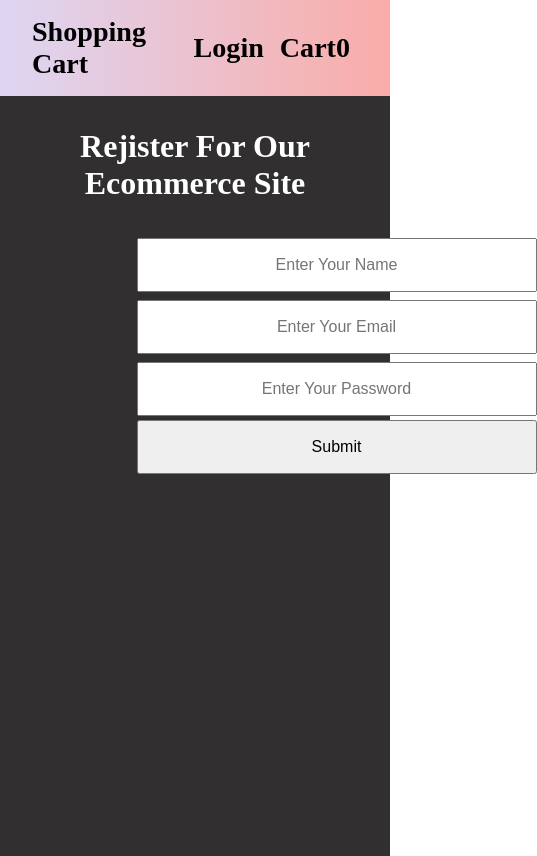
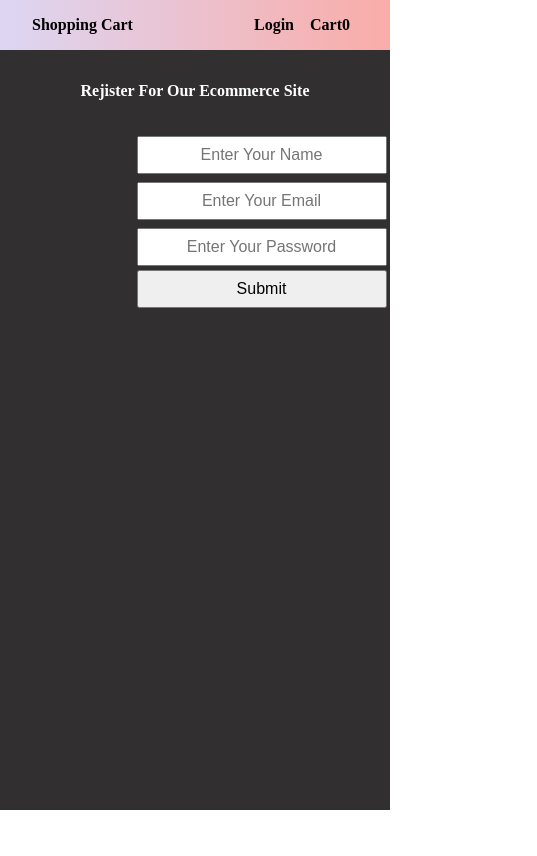
Before and after one commit to pajeetkumar95/Shopping--cart-ecommerce-, a React (Create React App) app: page / in a window 390 px wide. Shown: the whole page, 537 px wide, since content can reach past the window. Built offline with nearby package versions, Linux system fonts and the light colour scheme.

Commit message:
fourth commit

```diff
--- a/src/style.css
+++ b/src/style.css
@@ -26,7 +26,6 @@
 
 .apidata{
     display: flex;
-    justify-content: space-around;
     flex-wrap: wrap;
 }
 
@@ -141,3 +140,83 @@
     margin-top: 1rem;
     height: 50%;
 }
+
+@media all and (max-width :1000px){
+    .apidata{
+        width: 100%;
+        flex-wrap: wrap;
+    }
+}
+
+@media all and (max-width:1000px){
+    .cartone{
+        width: 100%;
+    }
+}
+
+@media all and (max-width:950px){
+    .apidata{
+        display: block;
+        flex-wrap: wrap;
+        width: 100%;
+    }
+    .cartone{
+        display: block;
+    }
+}
+
+@media all and (max-width:700px){
+    .dataset{
+        font-size: 0.50rem;
+    }
+    .dataset a{
+        font-size: 0.50rem;
+    }
+    .cartset{
+        font-size: 0.50rem;
+    }
+    .cartset img{
+        height: 30%;
+    }
+}
+
+@media all and (max-width:600px){
+    .setform input{
+        width: 250px;
+        padding: 0.50rem;
+    }
+
+    .setform button{
+        width: 250px;
+        padding: 0.50rem;
+    }
+    .setform h1{
+        font-size: 1rem;
+    }
+
+    .login input{
+        width: 250px;
+        padding: 0.50rem;
+    }
+
+    .login button{
+        width: 250px;
+        padding: 0.50rem;
+    }
+    .conleft h3{
+        font-size: 1rem;
+    }
+    .conright h3{
+        font-size: 1rem;
+    }
+}
+
+@media all and (max-width:350px){
+    .setform input{
+        width: 200px;
+    }
+}
+
+@media all and (max-width:400px){
+
+}
```
